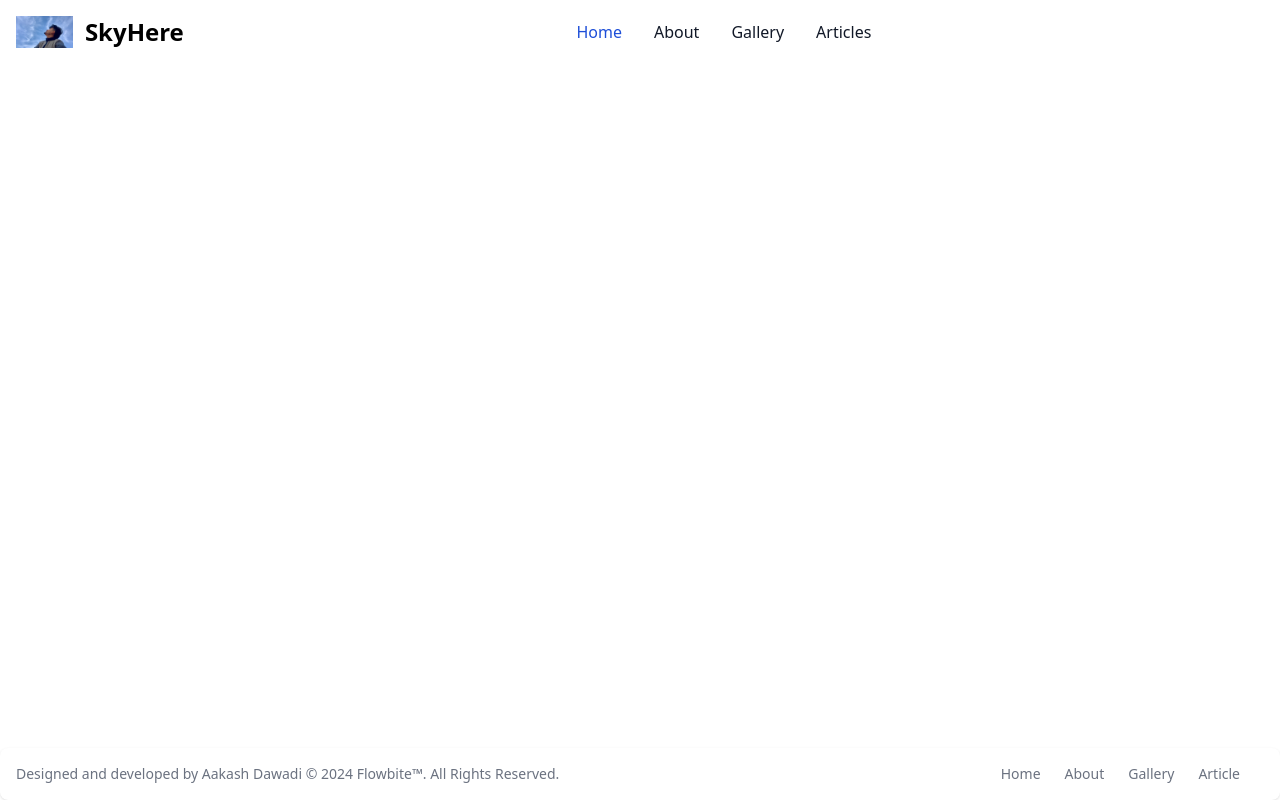
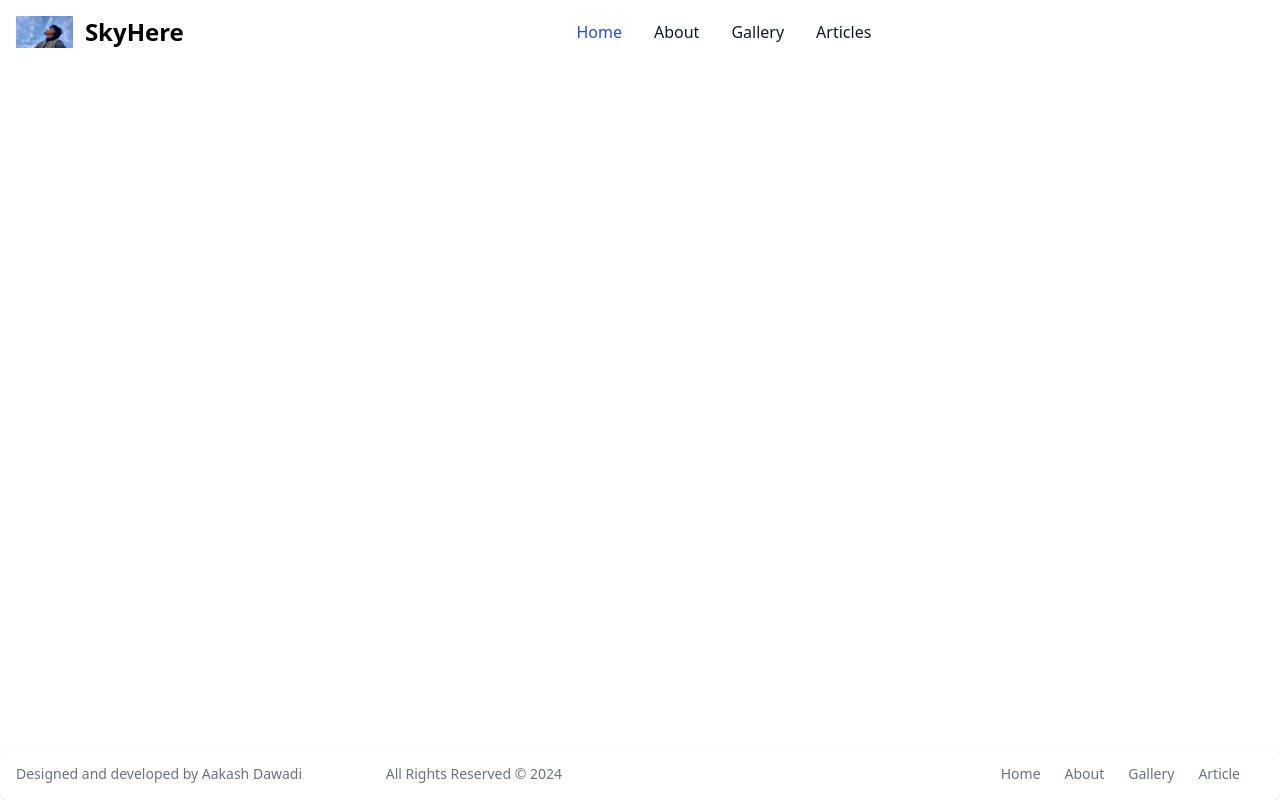
Before and after one commit to cole15sky/Vue-techiesky, a Vue app: page / in a window 1280 px wide. Built offline with nearby package versions, Linux system fonts and the light colour scheme.

Commit message:
Fix(footer): Style

```diff
--- a/src/components/Footer.vue
+++ b/src/components/Footer.vue
@@ -1,9 +1,10 @@
 <template>
     <footer class="bg-white rounded-lg shadow p-4 fixed bottom-0 left-0 w-full dark:bg-gray-800">
       <div class="w-full mx-auto max-w-screen-xl md:flex md:items-center md:justify-between">
-        <span class="text-sm text-gray-500 sm:text-center dark:text-gray-400">Designed and developed by Aakash Dawadi
-             <span class="items-center justify-center"> © 2024</span> <a href="https://flowbite.com/" class="hover:underline">Flowbite™</a>. All Rights Reserved.</span>
-        <ul class="flex flex-wrap items-center mt-3 text-sm font-medium text-gray-500 dark:text-gray-400 sm:mt-0">
+        <span class="text-sm text-gray-500 sm dark:text-gray-400 ml-0">Designed and developed by Aakash Dawadi
+             <span class="hover:underline ml-20"> All Rights Reserved © 2024</span>
+            </span>
+        <ul class="flex flex-wrap text-sm font-medium text-gray-500 dark:text-gray-400 ">
             <li>
             <a href="#" class="hover:underline me-4 md:me-6">Home</a>
           </li>
```
